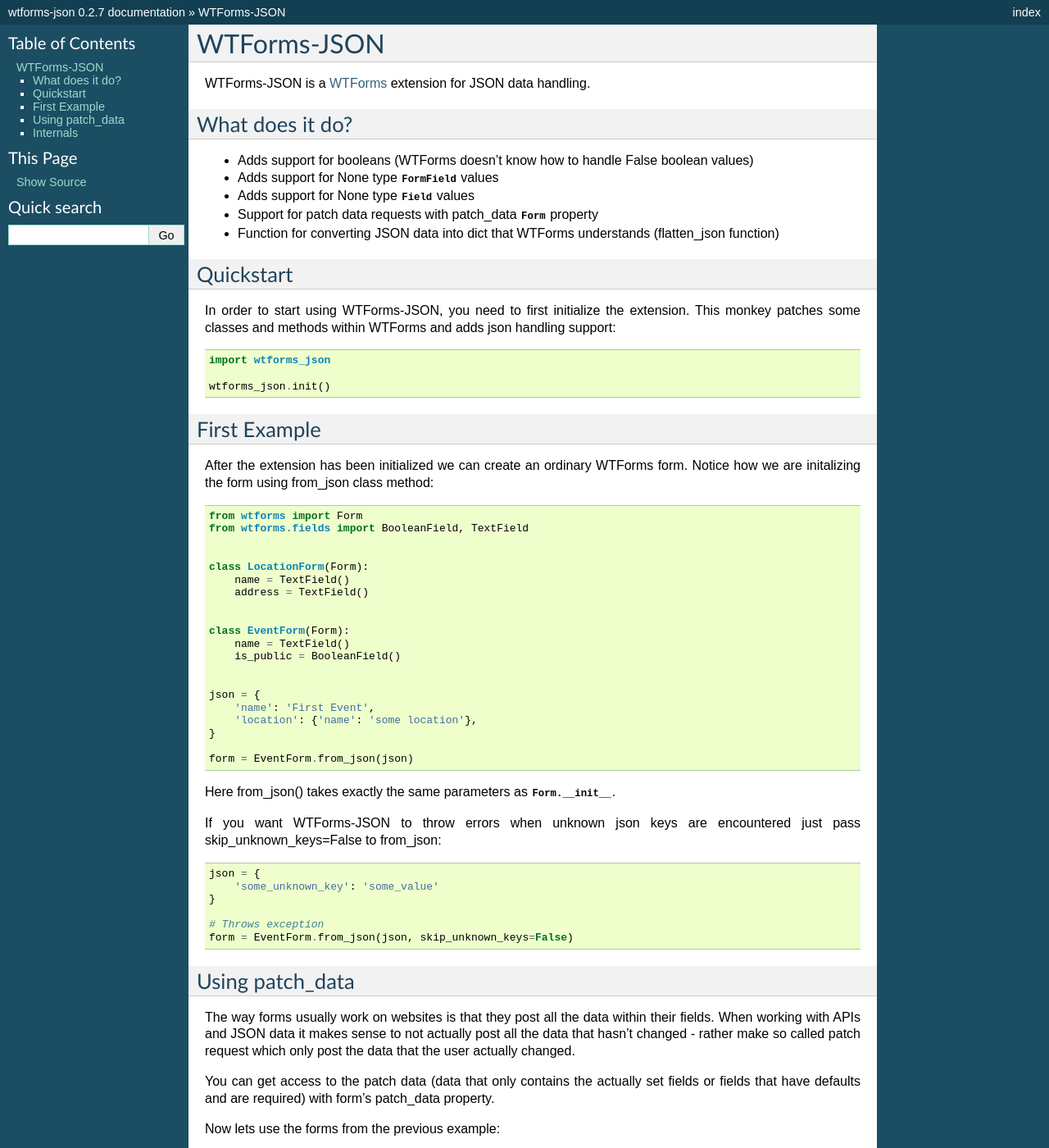
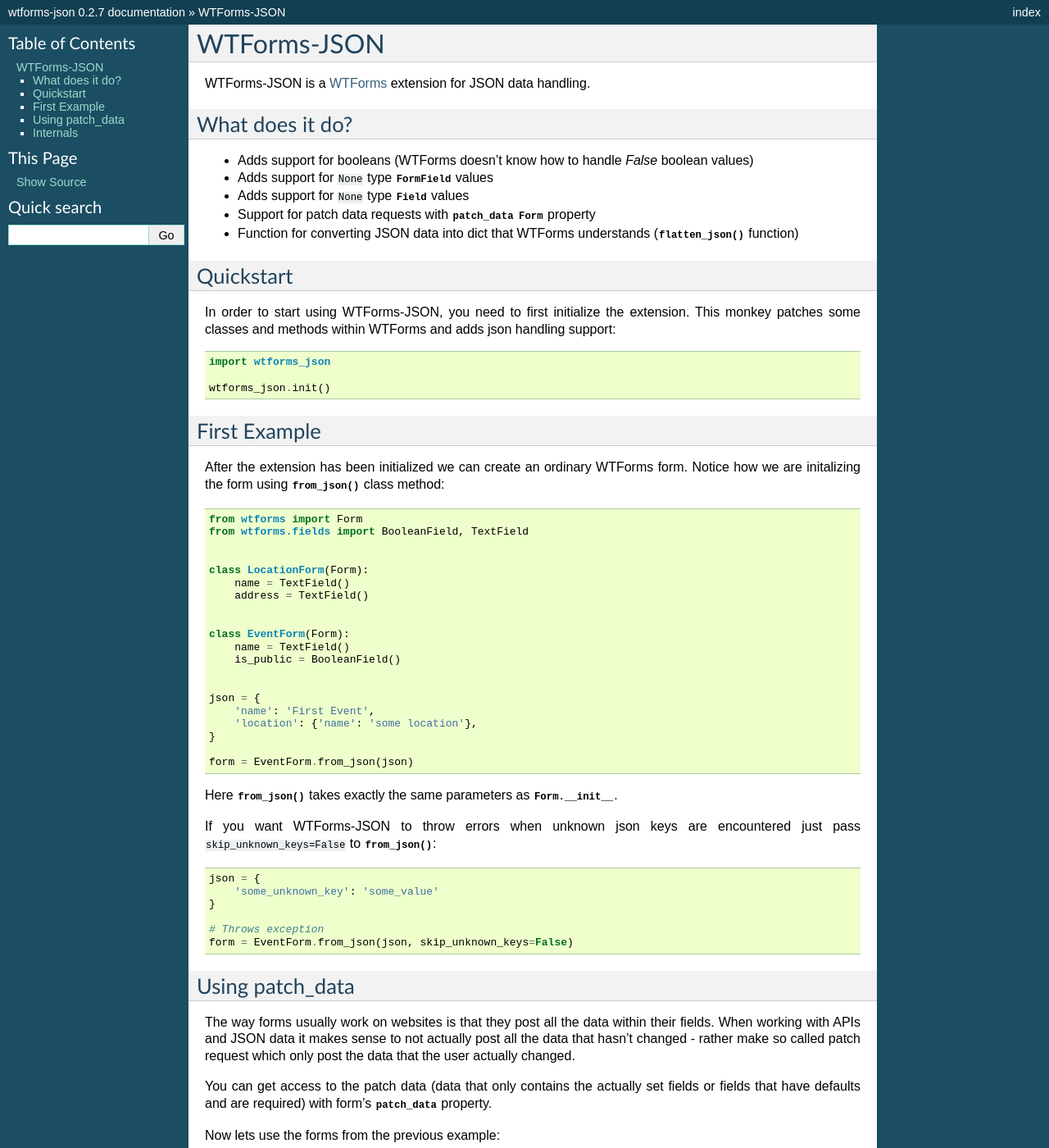
Before and after one commit to kvesteri/wtforms-json, a Sphinx documentation site: the page built from docs/index.rst, in a window 1280 px wide and 1400 px high. Shown: the whole window at 82% size. Built offline with Sphinx 7.4.7, drawn with Linux system fonts in a browser that asks for light colours; part of the change alters nothing that is shown.

Commit message:
Add some inline literals and markup to docs

```diff
--- a/docs/index.rst
+++ b/docs/index.rst
@@ -8,15 +8,15 @@ WTForms-JSON is a `WTForms`_ extension for JSON data handling.
 What does it do?
 ----------------
 
-- Adds support for booleans (WTForms doesn't know how to handle False boolean values)
+- Adds support for booleans (WTForms doesn't know how to handle `False` boolean values)
 
-- Adds support for None type :class:`~wtforms.fields.FormField` values
+- Adds support for ``None`` type :class:`~wtforms.fields.FormField` values
 
-- Adds support for None type :class:`~wtforms.fields.Field` values
+- Adds support for ``None`` type :class:`~wtforms.fields.Field` values
 
-- Support for patch data requests with patch_data :class:`~wtforms.form.Form` property
+- Support for patch data requests with :attr:`patch_data` :class:`~wtforms.form.Form` property
 
-- Function for converting JSON data into dict that WTForms understands (flatten_json function)
+- Function for converting JSON data into dict that WTForms understands (:func:`flatten_json` function)
 
 
 Quickstart
@@ -35,7 +35,7 @@ First Example
 -------------
 
 After the extension has been initialized we can create an ordinary WTForms
-form. Notice how we are initalizing the form using from_json class method::
+form. Notice how we are initalizing the form using :meth:`from_json` class method::
 
 
     from wtforms import Form
@@ -60,10 +60,10 @@ form. Notice how we are initalizing the form using from_json class method::
     form = EventForm.from_json(json)
 
 
-Here from_json() takes exactly the same parameters as :meth:`Form.__init__ <wtforms.form.Form.__init__>`.
+Here :meth:`from_json` takes exactly the same parameters as :meth:`Form.__init__ <wtforms.form.Form.__init__>`.
 
 
-If you want WTForms-JSON to throw errors when unknown json keys are encountered just pass skip_unknown_keys=False to from_json::
+If you want WTForms-JSON to throw errors when unknown json keys are encountered just pass ``skip_unknown_keys=False`` to :meth:`from_json`::
 
     json = {
         'some_unknown_key': 'some_value'
@@ -83,8 +83,8 @@ not actually post all the data that hasn't changed - rather make so called
 patch request which only post the data that the user actually changed.
 
 You can get access to the patch data (data that only contains the actually set
-fields or fields that have defaults and are required) with form's patch_data
-property.
+fields or fields that have defaults and are required) with form's
+:attr:`patch_data` property.
 
 Now lets use the forms from the previous example::
 
```
